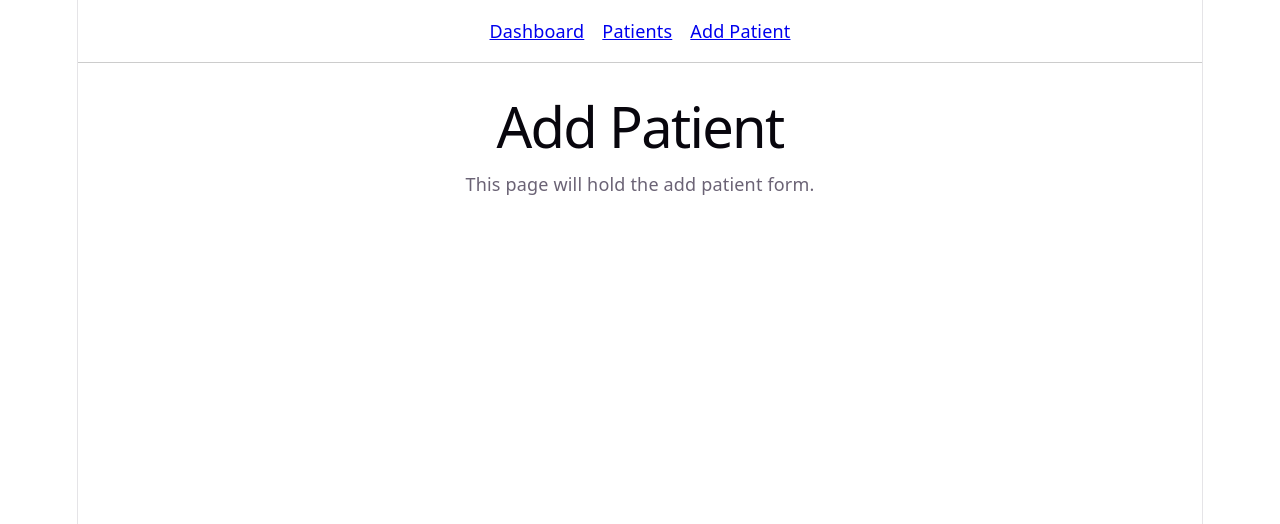
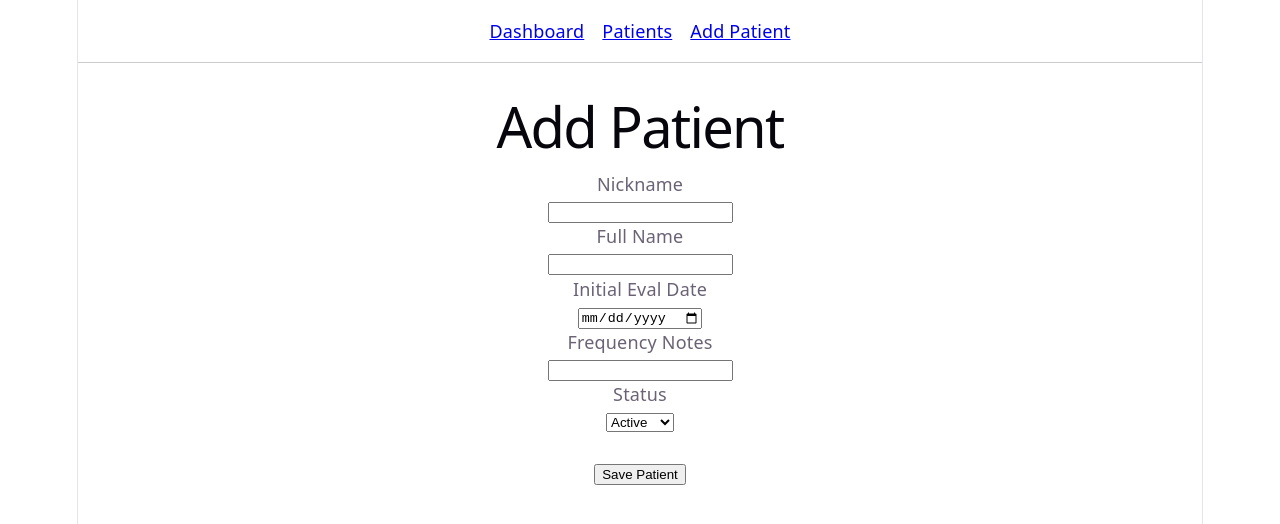
Before and after one commit to vickrusz/TherapyTracker, a React app in the folder frontend/: page /patients/new in a window 1280 px wide. Shown: the top 524 px of the page. Built offline with nearby package versions, Linux system fonts and the light colour scheme; the HTML template or start-up script is replaced by a standard one.

Commit message:
Add patient form page and patient list display

```diff
--- a/frontend/src/pages/AddPatient.jsx
+++ b/frontend/src/pages/AddPatient.jsx
@@ -1,8 +1,116 @@
+import { useState } from "react";
+import { useNavigate } from "react-router-dom";
+import { createPatient } from "../services/patientApi";
+
 export default function AddPatient() {
-    return (
-      <div>
-        <h1>Add Patient</h1>
-        <p>This page will hold the add patient form.</p>
-      </div>
-    );
+    const navigate = useNavigate();
+
+    const [formData, setFormData] = useState({
+      nickname: "",
+      fullName: "",
+      initialEvalDate: "",
+      frequencyNotes: "",
+      status: "active",
+    });
+    const [error, setError] = useState("");
+
+    function handleChange(event) {
+    const { name, value } = event.target;
+
+    setFormData((prev) => ({
+      ...prev,
+      [name]: value,
+    }));
   }
+
+  async function handleSubmit(event) {
+    event.preventDefault();
+    setError("");
+
+    try {
+      await createPatient(formData);
+      navigate("/patients");
+    } catch (err) {
+      console.error(err);
+      setError("Could not create patient");
+    }
+  }
+  return (
+    <div>
+      <h1>Add Patient</h1>
+
+      {error && <p>{error}</p>}
+
+      <form onSubmit={handleSubmit}>
+        <div>
+          <label htmlFor="nickname">Nickname</label>
+          <br />
+          <input
+            id="nickname"
+            name="nickname"
+            type="text"
+            value={formData.nickname}
+            onChange={handleChange}
+            required
+          />
+        </div>
+
+        <div>
+          <label htmlFor="fullName">Full Name</label>
+          <br />
+          <input
+            id="fullName"
+            name="fullName"
+            type="text"
+            value={formData.fullName}
+            onChange={handleChange}
+            required
+          />
+        </div>
+
+        <div>
+          <label htmlFor="initialEvalDate">Initial Eval Date</label>
+          <br />
+          <input
+            id="initialEvalDate"
+            name="initialEvalDate"
+            type="date"
+            value={formData.initialEvalDate}
+            onChange={handleChange}
+            required
+          />
+        </div>
+
+        <div>
+          <label htmlFor="frequencyNotes">Frequency Notes</label>
+          <br />
+          <input
+            id="frequencyNotes"
+            name="frequencyNotes"
+            type="text"
+            value={formData.frequencyNotes}
+            onChange={handleChange}
+          />
+        </div>
+
+        <div>
+          <label htmlFor="status">Status</label>
+          <br />
+          <select
+            id="status"
+            name="status"
+            value={formData.status}
+            onChange={handleChange}
+          >
+            <option value="active">Active</option>
+            <option value="inactive">Inactive</option>
+          </select>
+        </div>
+
+        <br />
+
+        <button type="submit">Save Patient</button>
+      </form>
+    </div>
+  );
+}
--- a/frontend/src/services/patientApi.js
+++ b/frontend/src/services/patientApi.js
@@ -1,5 +1,6 @@
 const API_BASE_URL = "http://localhost:5000/api";
 
+// This is for the GET request
 export async function getPatients() {
   const response = await fetch(`${API_BASE_URL}/patients`);
 
@@ -9,3 +10,19 @@ export async function getPatients() {
 
   return response.json();
 }
+
+// This is for the POST request
+export async function createPatient(patientData) {
+  const response = await fetch(`${API_BASE_URL}/patients`, {
+    method: "POST",
+    headers: {
+      "Content-Type": "application/json",
+    },
+    body: JSON.stringify(patientData),
+  });
+  if (!response.ok) {
+    throw new Error("Failed to create patient");
+  }
+
+  return response.json();
+}
```
